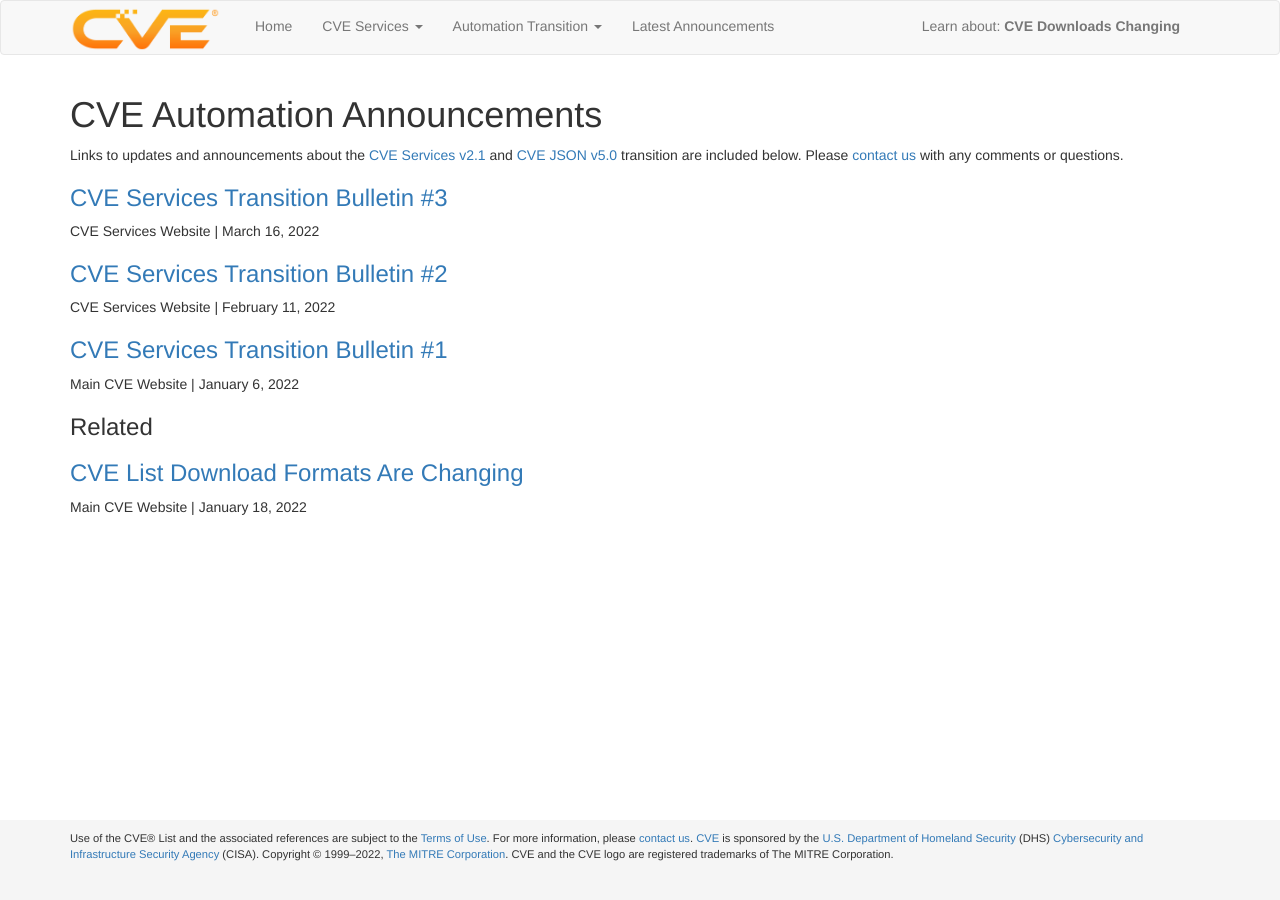
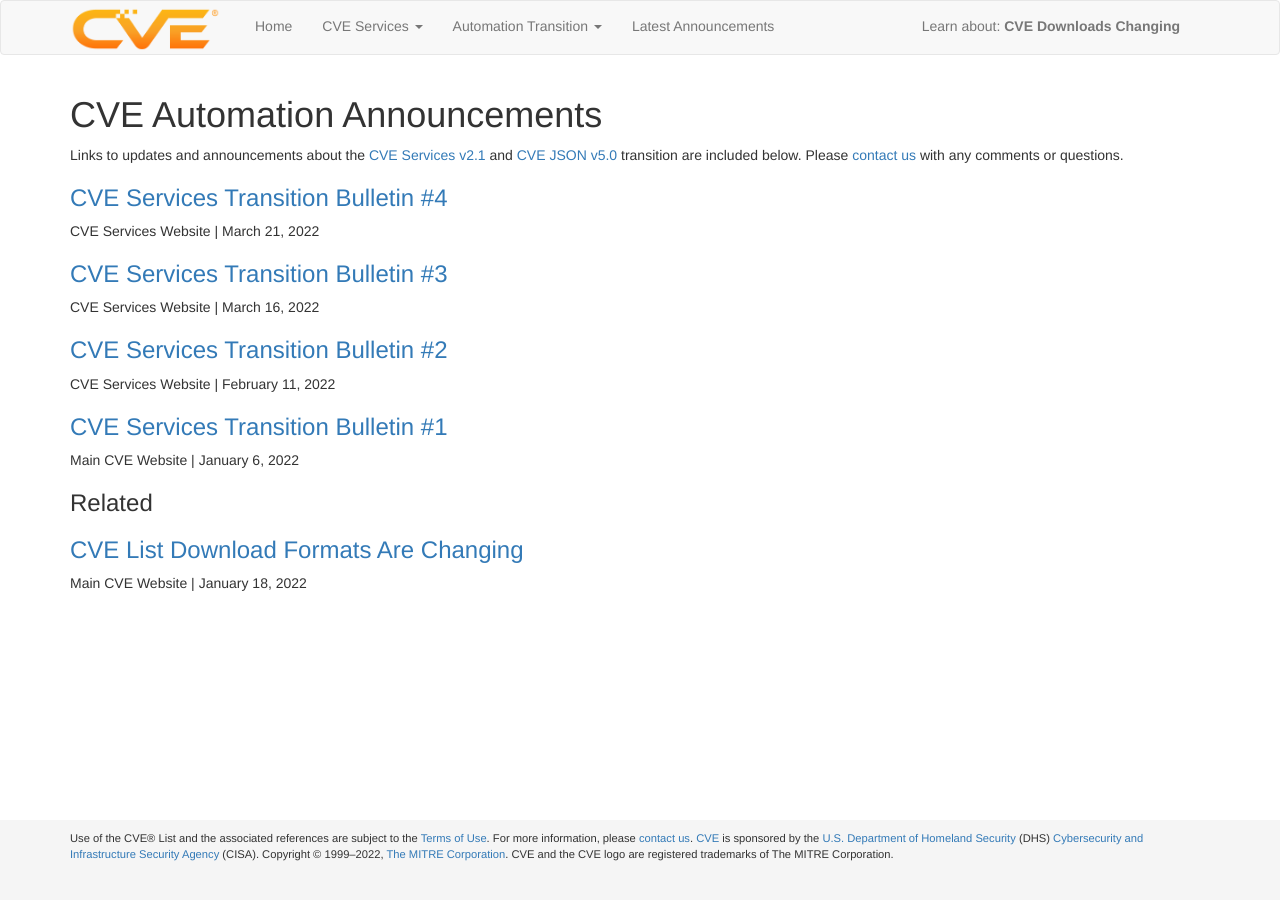
Before and after one commit to CVEProject/cveproject.github.io, a Jekyll site: the page built from automation-announcements.md, in a window 1280 px wide. Built offline with Jekyll 4.4.1, drawn with Linux system fonts in a browser that asks for light colours; nearby versions of some CDN libraries.

Commit message:
Update automation-announcements.md
Add a link to Bulletin #4, 3/21/22

```diff
--- a/automation-announcements.md
+++ b/automation-announcements.md
@@ -4,6 +4,9 @@ layout: page
 ---
 
 Links to updates and announcements about the [CVE Services v2.1](https://github.com/CVEProject/cve-services) and [CVE JSON v5.0](https://github.com/CVEProject/cve-schema/blob/master/schema/v5.0/CVE_JSON_5.0_schema.json) transition are included below. Please [contact us](https://cveform.mitre.org/) with any comments or questions.
+
+### [CVE Services Transition Bulletin #4](https://cveproject.github.io/automation-transition#bulletin-number-4)
+CVE Services Website | March 21, 2022
 
 ### [CVE Services Transition Bulletin #3](https://cveproject.github.io/automation-transition#bulletin-number-3)
 CVE Services Website | March 16, 2022
```
